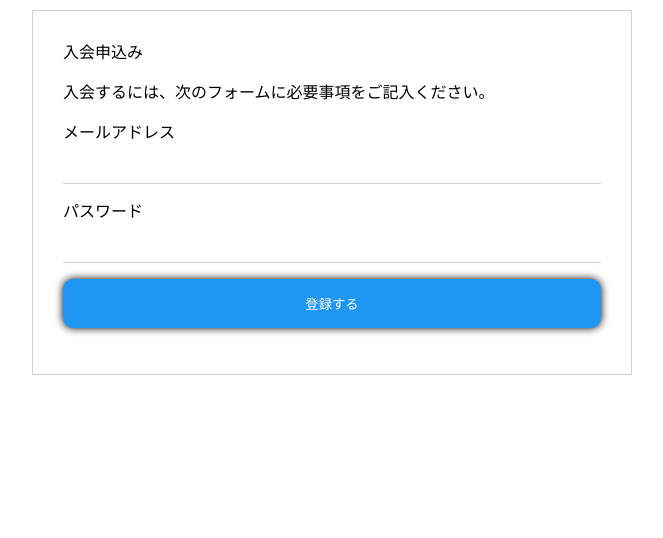
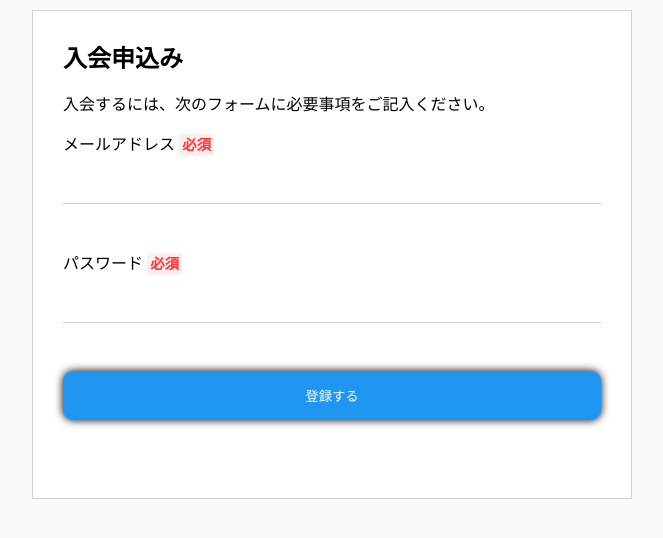
Before and after one commit to Ayo-F/u-demy, a plain HTML site: page index.html in a window 1280 px wide. Shown: the whole page, without its empty margins (308-971 px from the left). Drawn offline with Linux system fonts and the light colour scheme.

Commit message:
finish making the input page.

```diff
--- a/CSS/style.css
+++ b/CSS/style.css
@@ -1,8 +1,12 @@
 @import url(sanitize.css);
+body {
+    background-color: #fafafa;
+}
+
 /*見出しの調整*/
 
 h1 {
-    font-size: 60px;
+    font-size: 24px;
     margin: 0;
 }
 
@@ -22,13 +26,30 @@ input {
     padding: 8px;
 }
 
-button{
+button {
     width: 100%;
     background-color: #2096F3;
-border:none;
+    border: none;
     color: #fff;
     padding: 15px;
     border-radius: 10px;
     box-shadow: 0 0 8px rgba(0, 0, 0, 4);
+}
 
+.control {
+    margin-bottom: 3em;
 }
+
+label {
+    display: block;
+    margin-bottom: .5em;
+}
+
+.required {
+    margin-left: .3em;
+    color: #f33;
+    font-size: .9em;
+    padding: 3px;
+    background-color: #fee;
+    font-weight: bold;
+}
--- a/index.html
+++ b/index.html
@@ -13,11 +13,19 @@
 <body>
     <!-- フォーム画面 -->
     <div class="content">
-        </h1>入会申込み</h1>
+        <h1>入会申込み</h1>
         <p>入会するには、次のフォームに必要事項をご記入ください。</p>
-        <p>メールアドレス<input type="email" name="mymail"></p>
-        <p>パスワード<input type="password" name="passcode"></p>
-        <p><button type="submit">登録する</button></p>
+        <div class="control">
+            <label for="mymail">メールアドレス<span class="required">必須</span></label>
+            <input id="mymail" type="email" name="mymail">
+        </div>
+        <div class="control">
+            <label for="passcord">パスワード<span class="required">必須</span></label>
+            <input id="passcord" type="password" name="passcode">
+        </div>
+        <div class="control">
+            <button type="submit">登録する</button>
+        </div>
     </div>
 </body>
 
```
Lines whose indentation alone changed are shown as unchanged.
